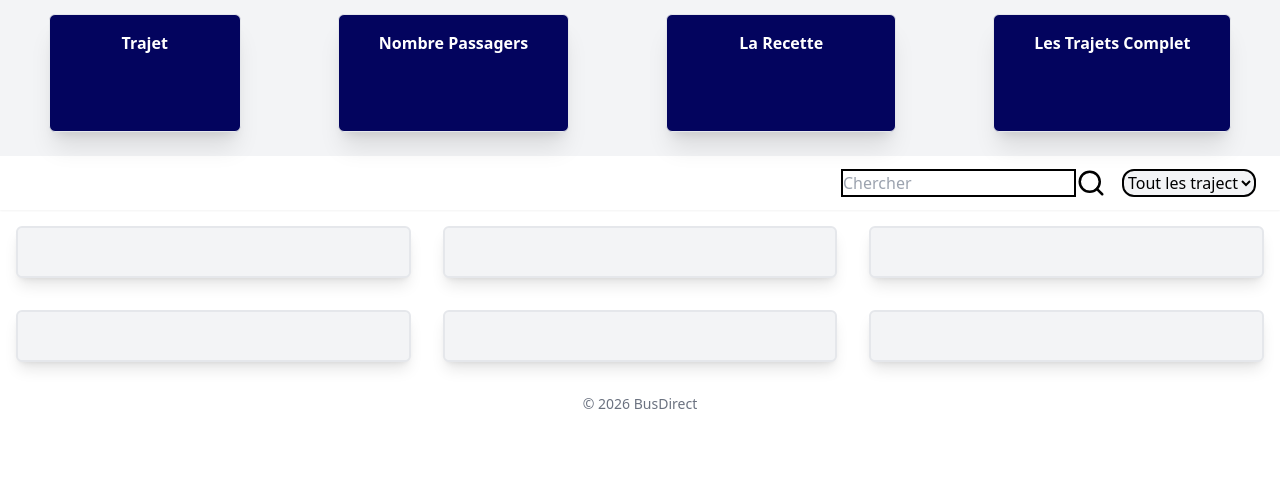
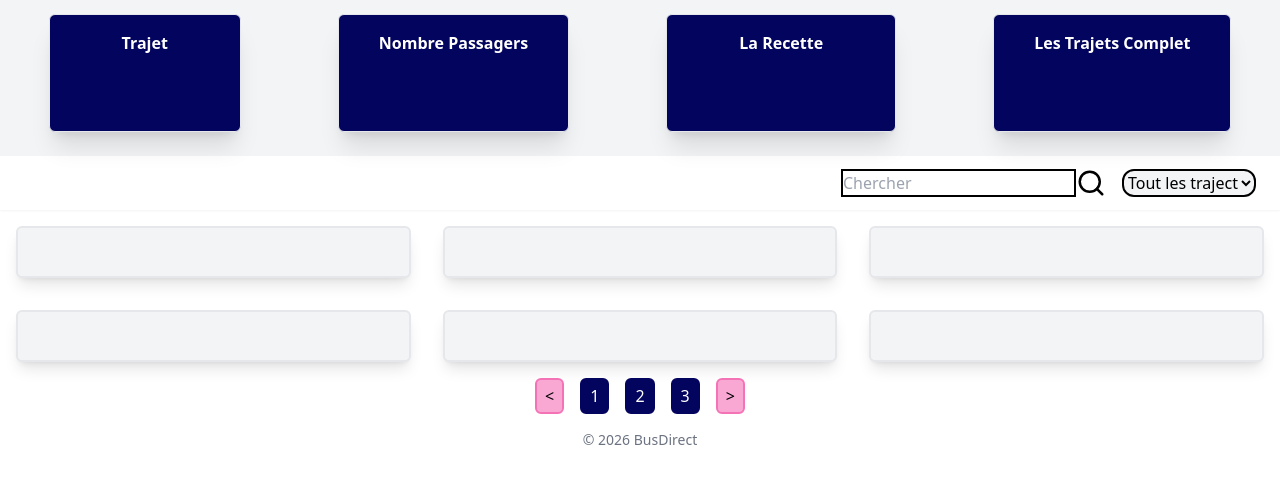
Before and after one commit to Douaeaghmir/BusDirect2, a website: page cabine.html in a window 1280 px wide. Shown: the part 74-558 px from the top of the page. Drawn offline with nearby package versions, Linux system fonts and the light colour scheme.

Commit message:
body : creation of button and add tailwind

```diff
--- a/cabine.html
+++ b/cabine.html
@@ -55,6 +55,13 @@
         <div class="box-5 w-full h-26 bg-gray-100 border-2 p-6 border-gray-200 rounded-md shadow-lg"></div>
         <div class="box-6 w-full h-26 bg-gray-100 border-2 p-6 border-gray-200 rounded-md shadow-lg"></div>
     </section>
+    <section class="flex items-center justify-center gap-4">
+        <button class="slide1 border-2 border-pink-400 rounded-md bg-pink-300 pr-2 pl-2 pt-1 pb-1">&lt;</button>
+        <button class="slide2 border-2 border-[#03045E] rounded-md bg-[#03045E] text-white pr-2 pl-2 pt-1 pb-1">1</button>
+        <button class="slide3 border-2 border-[#03045E] rounded-md bg-[#03045E] text-white pr-2 pl-2 pt-1 pb-1">2</button>
+        <button class="slide4 border-2 border-[#03045E] rounded-md bg-[#03045E] text-white pr-2 pl-2 pt-1 pb-1">3</button>
+        <button class="slide5 border-2 border-pink-400 rounded-md bg-pink-300 pr-2 pl-2 pt-1 pb-1">&gt;</button>
+    </section>
     <footer class="bg-white p-4 text-center text-sm text-gray-500">
         © 2026 BusDirect
     </footer>
```
